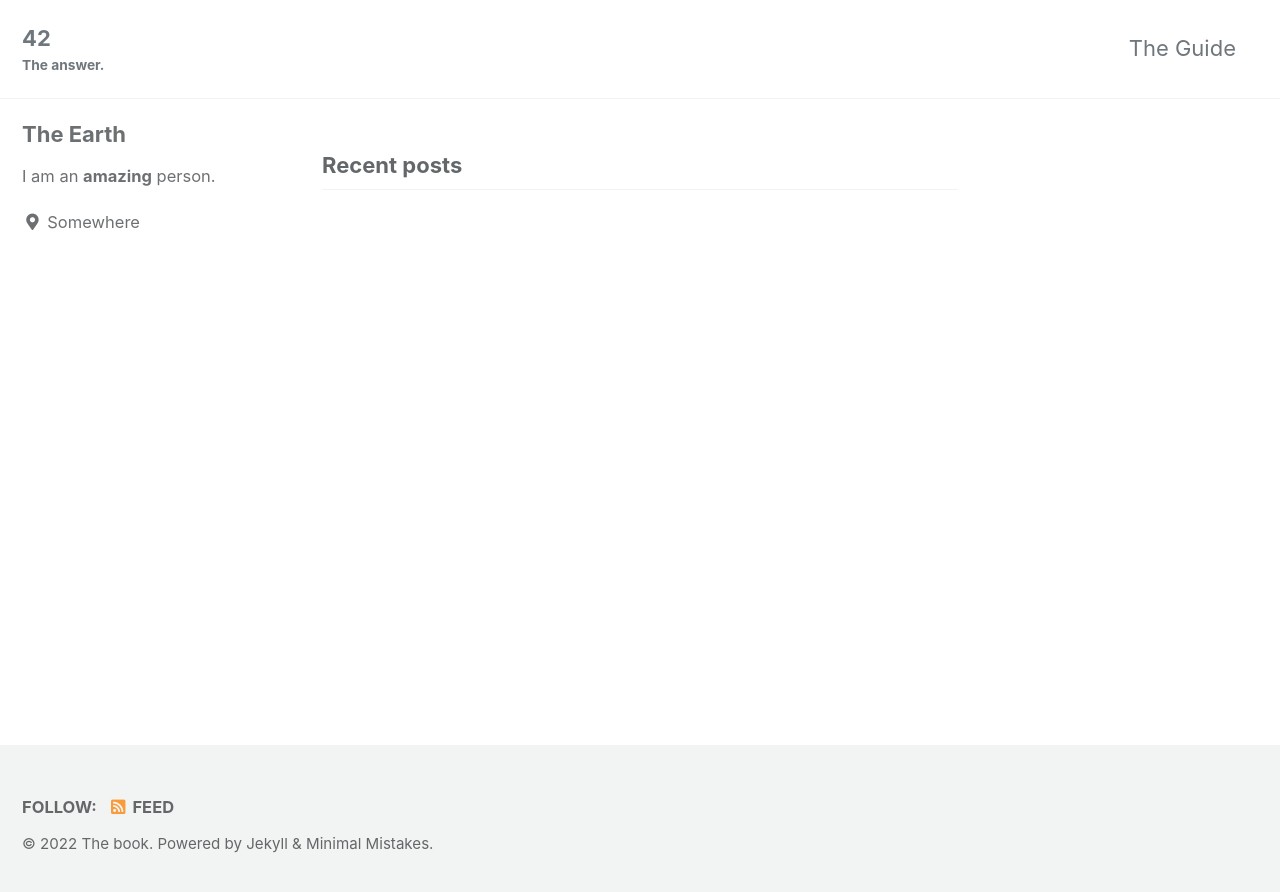
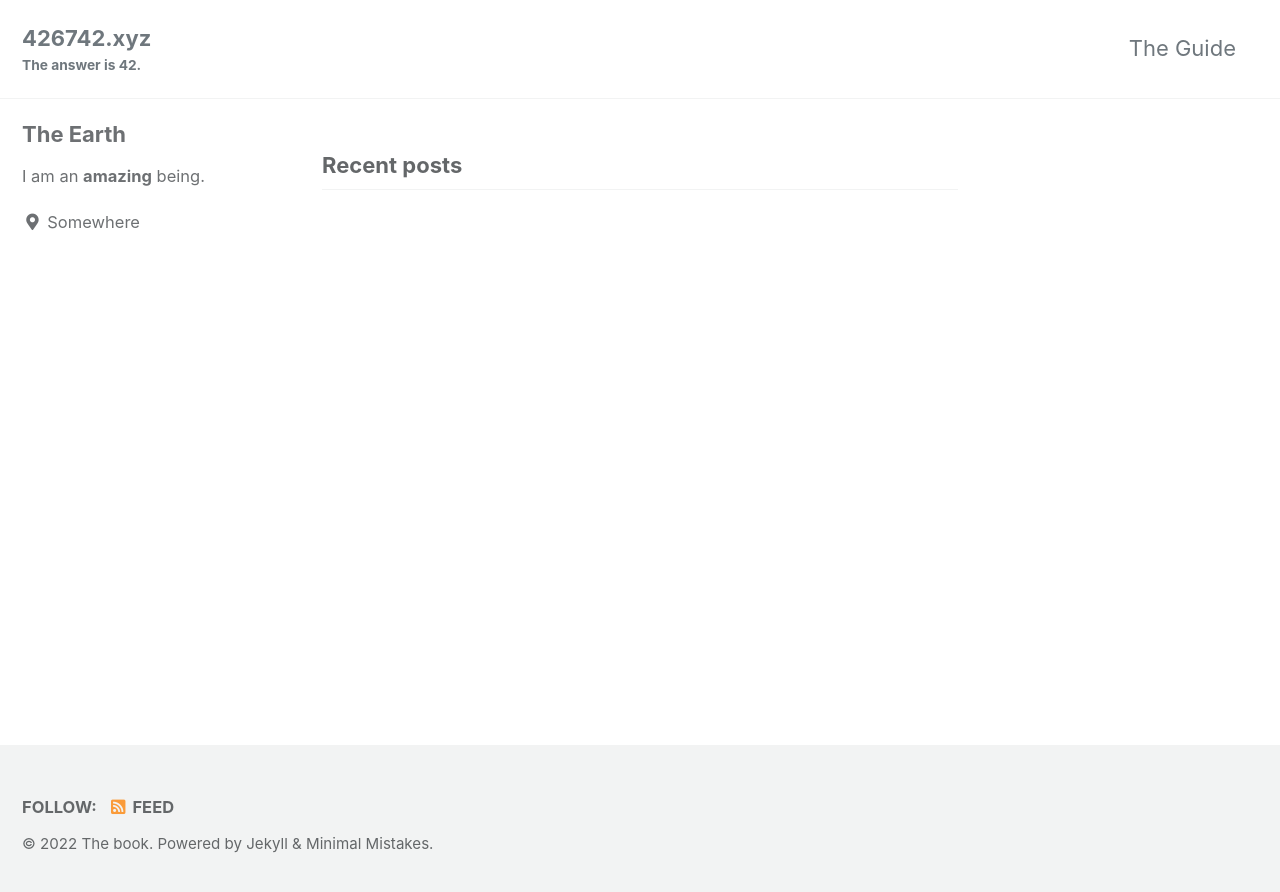
Before and after one commit to sunrisesteel/sunrisesteel.github.io, a Jekyll site: the page built from index.html, in a window 1280 px wide. Shown: the top 892 px of the page. Built offline with Jekyll 4.4.1, drawn with Linux system fonts in a browser that asks for light colours; cached includes are drawn as plain includes; the list of posts is cut into pages by our own code.

Commit message:
Update _config.yml

```diff
--- a/_config.yml
+++ b/_config.yml
@@ -16,11 +16,11 @@ minimal_mistakes_skin    : "default" # "air", "aqua", "contrast", "dark", "dirt"
 
 # Site Settings
 locale                   : "en-GB"
-title                    : "42"
+title                    : "426742.xyz"
 title_separator          : "-"
-subtitle                 : " The answer. " # site tagline that appears below site title in masthead
+subtitle                 : " The answer is 42. " # site tagline that appears below site title in masthead
 name                     : "The book"
-description              : "An amazing website."
+description              : "An amazing read."
 url                      : "426742.xyz" # the base hostname & protocol for your site e.g. "https://mmistakes.github.io"
 baseurl                  : # the subpath of your site, e.g. "/blog"
 repository               : # GitHub username/repo-name e.g. "mmistakes/minimal-mistakes"
@@ -106,7 +106,7 @@ analytics:
 author:
   name             : "The Earth"
   avatar           : # path of avatar image, e.g. "/assets/images/bio-photo.jpg"
-  bio              : "I am an **amazing** person."
+  bio              : "I am an **amazing** being."
   location         : "Somewhere"
   email            :
   links:
```
